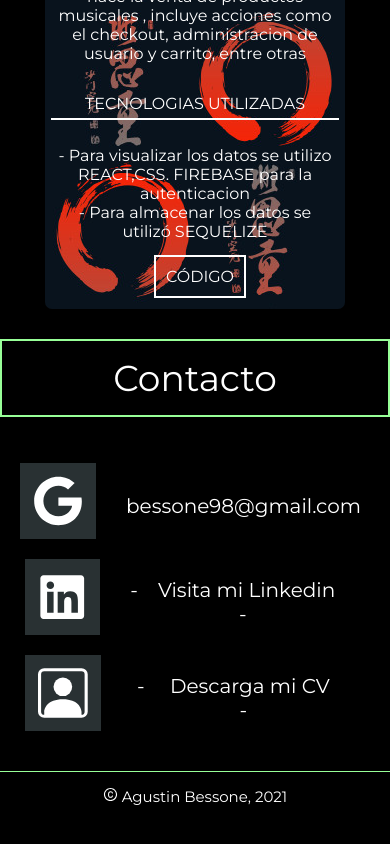
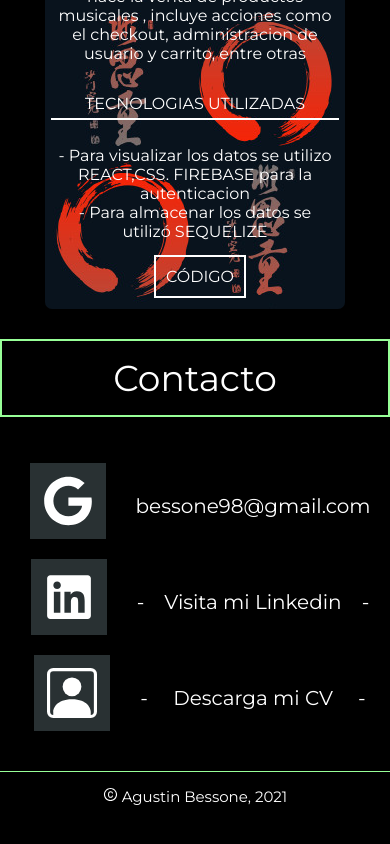
Before and after one commit to AgustinBessone32/portfolio, a React (Create React App) app: page /#/ in a window 390 px wide. Shown: the part 3399-4243 px from the top of the page. Built offline with nearby package versions, Linux system fonts and the light colour scheme; a web font is replaced by a local one.

Commit message:
cambios responsive

```diff
--- a/src/components/Contact/contact.css
+++ b/src/components/Contact/contact.css
@@ -12,7 +12,7 @@
     display: flex;
     justify-content: center;
     align-items: center;
-    padding-right: 40px;
+
 }
 
 
@@ -60,3 +60,10 @@
     margin-bottom: -5px;
     color: transparent;
 }
+
+@media screen and (max-width: 500px){
+    .content-contact{
+        padding-left: -20px;
+        padding-right: 10px;
+    }
+}
```
